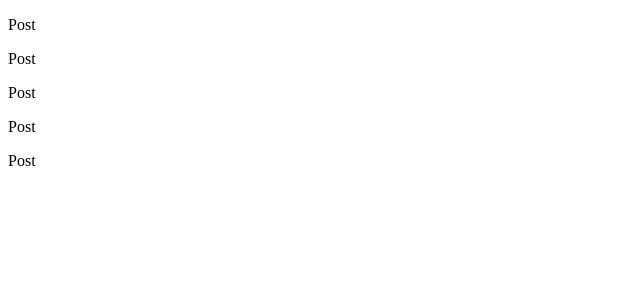
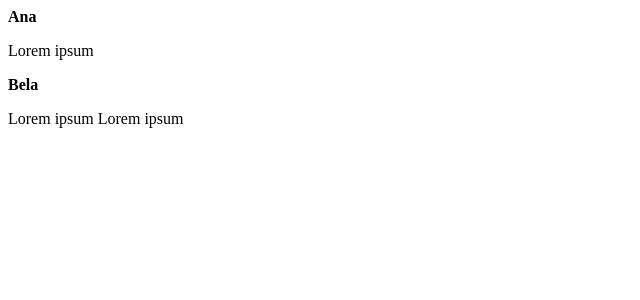
Before and after one commit to MiIyama/01-fundamentos-reactjs, a React (Vite) app: page / in a window 1280 px wide. Shown: the top 300 px of the page, without its empty margins (0-640 px from the left). Built offline with nearby package versions, Linux system fonts and the light colour scheme.

Commit message:
Aula Propriedades

```diff
--- a/src/App.jsx
+++ b/src/App.jsx
@@ -3,8 +3,8 @@ import { Post } from "./Post";
 export function App() {
   return (
     <>
-      <Post />
-      <Post />
+      <Post author="Ana" content="Lorem ipsum" />
+      <Post author="Bela" content="Lorem ipsum Lorem ipsum" />
       <Post />
       <Post />
       <Post />
--- a/src/Post.jsx
+++ b/src/Post.jsx
@@ -1,3 +1,8 @@
-export function Post(){
-    return <p>Post</p>
+export function Post(props) {
+  return (
+    <>
+    <strong>{props.author}</strong>
+      <p>{props.content}</p>
+    </>
+  );
 }
```
